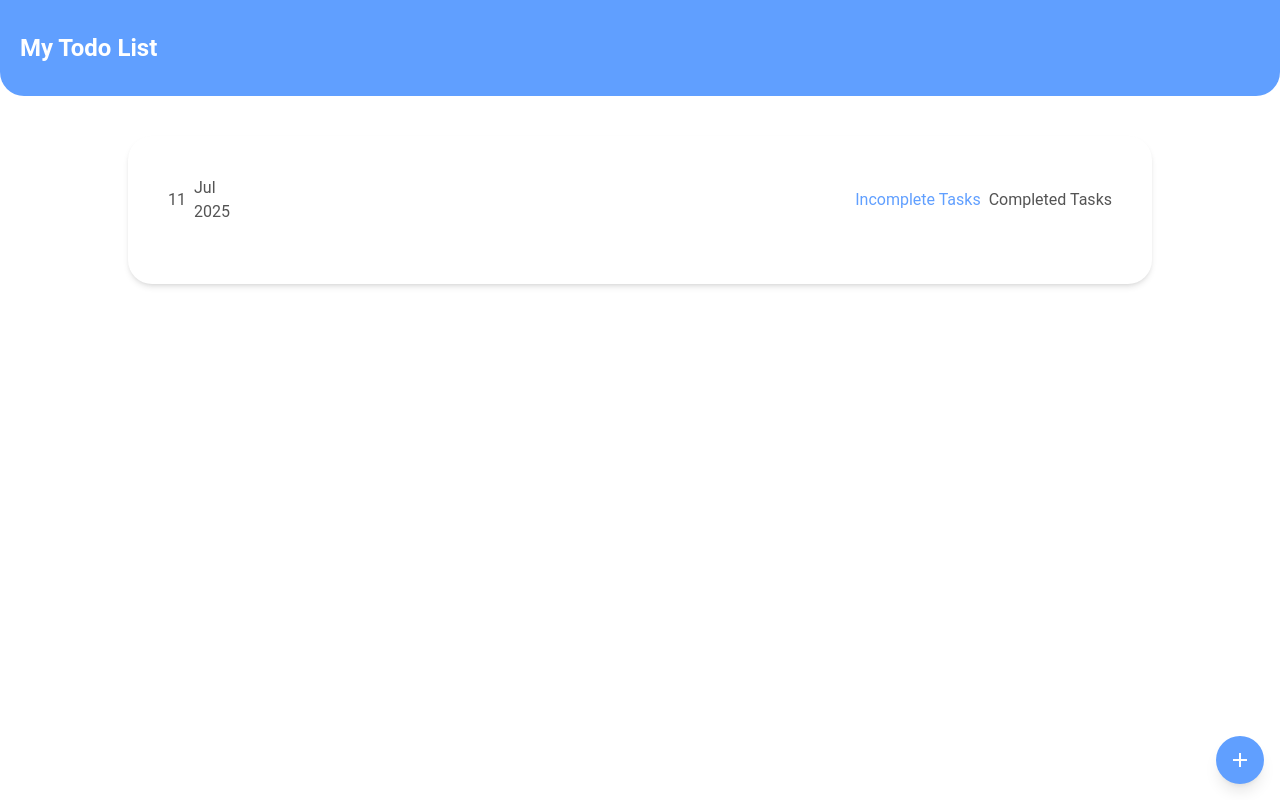
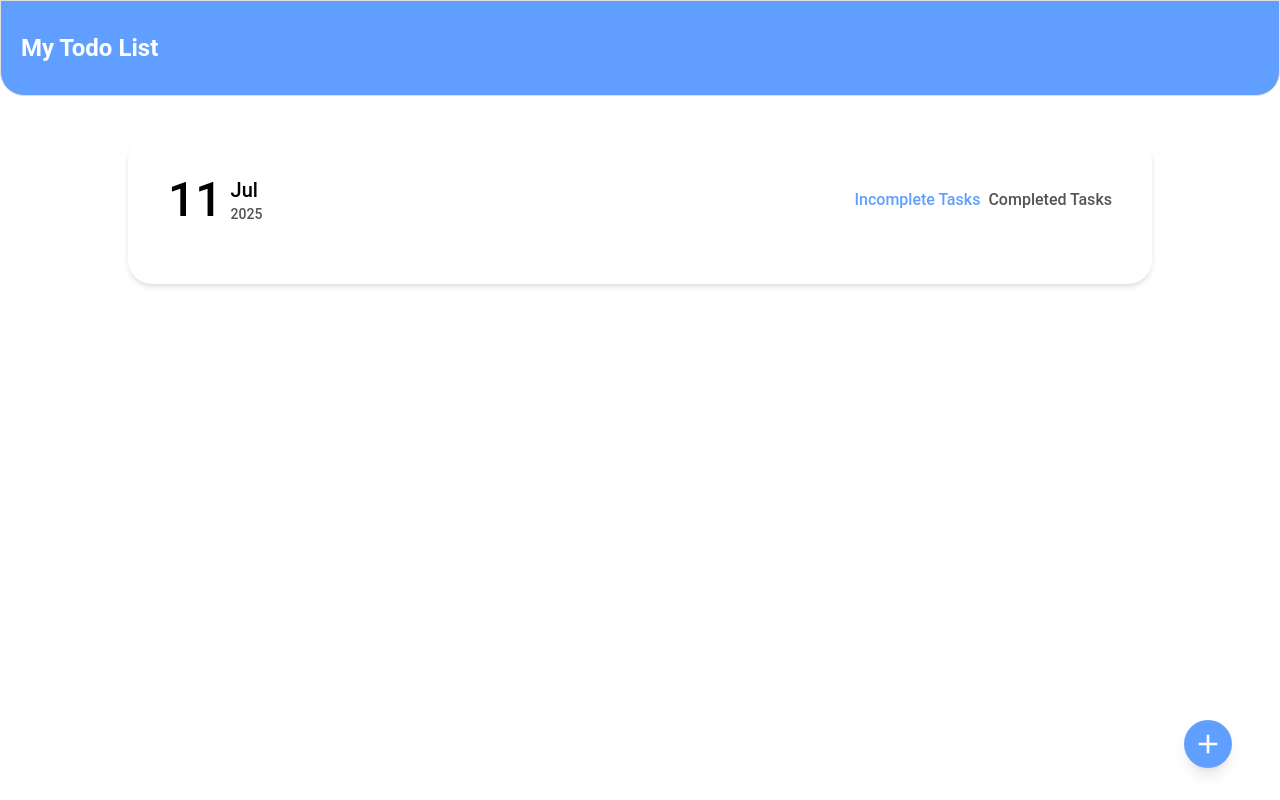
Before and after one commit to mahdi-mallaee/todo-test, a React (Vite) app: page / in a window 1280 px wide. Built offline with nearby package versions, Linux system fonts and the light colour scheme.

Commit message:
Improve styles;

```diff
--- a/src/components/fab.tsx
+++ b/src/components/fab.tsx
@@ -2,9 +2,9 @@ import { MdAdd } from "react-icons/md";
 
 export default function Fab({ onClick }: { onClick?: () => void }) {
   return (
-    <button className="fixed bottom-4 right-4 bg-primary text-on-primary p-3 rounded-full shadow-lg hover:bg-blue-600 active:bg-blue-600/80 transition-colors cursor-pointer"
+    <button className="fixed bottom-8 right-12 bg-primary text-on-primary p-2 rounded-full shadow-lg hover:bg-blue-600 active:bg-blue-600/80 transition-colors cursor-pointer"
       onClick={onClick}>
-      <MdAdd className="text-2xl" />
+      <MdAdd className="w-8 h-8" />
     </button>
   )
 }
--- a/src/components/header.tsx
+++ b/src/components/header.tsx
@@ -1,7 +1,7 @@
 export default function Header() {
 
   return (
-    <header className="bg-primary text-on-primary px-5 h-24 rounded-b-3xl flex items-center">
+    <header className="bg-primary text-on-primary border border-divider px-5 h-24 rounded-b-3xl flex items-center">
       <h1 className="text-2xl font-bold">My Todo List</h1>
     </header>
   )
--- a/src/components/todoDialog.tsx
+++ b/src/components/todoDialog.tsx
@@ -32,7 +32,7 @@ export default function TodoDialog({ onSubmit, onClose, state, todoTitle }: Todo
           <input
             type="text"
             placeholder="Do something!"
-            className="border-b border-divider outline-none p-2 w-full mb-4"
+            className="border-b border-divider outline-none p-2 w-full my-6"
             value={title}
             onChange={e => {
               setTitle(e.target.value)
--- a/src/components/todoItem.tsx
+++ b/src/components/todoItem.tsx
@@ -16,12 +16,12 @@ export default function TodoItem({ todo, onRemove, onEdit, onCheck }: TodoItemPr
           onCheck({ ...todo, completed: !todo.completed });
         }}>
         {todo.completed &&
-          <span className="flex items-center justify-center w-full h-full bg-green-500 rounded-full">
+          <span className="flex items-center justify-center w-full h-full bg-success rounded-full">
             <MdCheck className="h-4 w-4 text-white" />
           </span>
         }
       </span>
-      <h3 className={`text-lg grow font-semibold ${todo.completed ? "line-through text-gray-400" : ""}`}>
+      <h3 className={`text-md grow ${todo.completed ? "line-through text-gray-400" : ""}`}>
         {todo.title}
       </h3>
       {!todo.completed &&
--- a/src/components/todolist.tsx
+++ b/src/components/todolist.tsx
@@ -22,16 +22,14 @@ export default function TodoList({ onEdit }: { onEdit: (todo: Todo) => void }) {
 
   return (
     <div className="flex grow justify-center">
-
       <div className="w-full max-w-5xl bg-background p-10 rounded-3xl shadow-md flex flex-col gap-5">
 
         <div className="flex justify-between items-center">
-
           <div className="flex items-center gap-2">
-            <div>{date.getDate()}</div>
-            <div>
-              <div>{date.toLocaleDateString("en", { month: "short" })}</div>
-              <div>{date.getFullYear()}</div>
+            <div className="text-5xl text-black">{date.getDate()}</div>
+            <div className="flex flex-col ">
+              <div className="text-black text-xl">{date.toLocaleDateString("en", { month: "short" })}</div>
+              <div className="text-sm">{date.getFullYear()}</div>
             </div>
           </div>
 
@@ -45,7 +43,6 @@ export default function TodoList({ onEdit }: { onEdit: (todo: Todo) => void }) {
               Completed Tasks
             </div>
           </div>
-
         </div>
 
         <div>
@@ -69,10 +66,7 @@ export default function TodoList({ onEdit }: { onEdit: (todo: Todo) => void }) {
               ))
           }
         </div>
-
       </div>
-
-
     </div>
   );
 }
--- a/src/index.css
+++ b/src/index.css
@@ -5,11 +5,13 @@
   --color-on-background: rgba(84, 84, 84, 1);
   --color-primary: rgba(96, 159, 255, 1);
   --color-on-primary: rgba(255, 255, 255, 1);
-  --color-divider: rgba(222, 222, 222, 1)
+  --color-divider: rgba(222, 222, 222, 1);
+  --color-success: rgba(62, 245, 32, 1);
 }
 
 body {
   margin: 0;
   padding: 0;
   font-family: Roboto, "Segoe UI", "Helvetica Neue", Arial, sans-serif;
+  font-weight: 500;
 }
```
